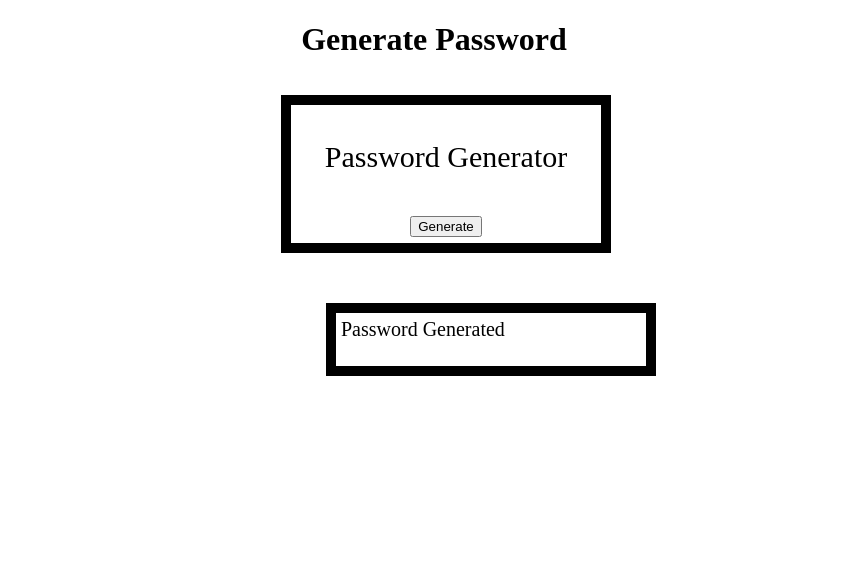
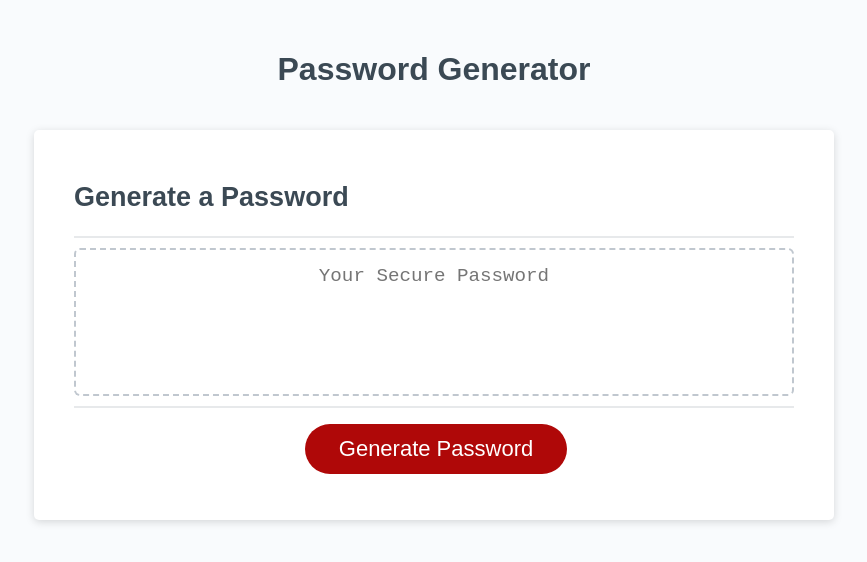
Before and after one commit to AhayahLit/Module-3-Code-Generator, a plain HTML site: page index.html in a window 1280 px wide. Shown: the whole page, without its empty margins (206-1073 px from the left). Drawn offline with Linux system fonts and the light colour scheme.

Commit message:
replaced html and css

```diff
--- a/index.html
+++ b/index.html
@@ -1,24 +1,34 @@
 <!DOCTYPE html>
 <html lang="en">
   <head>
-    <meta charset="UTF-8">
-    <meta http-equiv="X-UA-Compatible" content="IE=edge">
-    <meta name="viewport" content="width=device-width, initial-scale=1.0">
-    <link rel="stylesheet" href="./style.css">
-
+    <meta charset="UTF-8" />
+    <meta name="viewport" content="width=device-width, initial-scale=1.0" />
+    <meta http-equiv="X-UA-Compatible" content="ie=edge" />
+    <title>Password Generator</title>
+    <link rel="stylesheet" href="style.css" />
   </head>
-    <title>Password Generator</title>
   <body>
-    <H1>Generate Password</H1>
-        <div>
-    <div class="Generator">
-        <p>Password Generator</p>
-        <button>Generate</button>
+    <div class="wrapper">
+      <header>
+        <h1>Password Generator</h1>
+      </header>
+      <div class="card">
+        <div class="card-header">
+          <h2>Generate a Password</h2>
         </div>
-        <div class="Password">
-        <p1>Password Generated</p>
+        <div class="card-body">
+          <textarea
+            readonly
+            id="password"
+            placeholder="Your Secure Password"
+            aria-label="Generated Password"
+          ></textarea>
+        </div>
+        <div class="card-footer">
+          <button id="generate" class="btn">Generate Password</button>
         </div>
       </div>
     </div>
-    <script src=" /script.js"></script>
+    <script src="script.js"></script>
   </body>
+</html>
--- a/style.css
+++ b/style.css
@@ -1,34 +1,151 @@
-H1 {
-    text-align: center;
+*,
+*::before,
+*::after {
+  box-sizing: border-box;
 }
-div {
-margin: auto;
-width: 25%;
-padding: 10px;
+
+html,
+body,
+.wrapper {
+  height: 100%;
+  margin: 0;
+  padding: 0;
 }
-.Generator {
-    width: 300px;
-    border: 10px solid black;
-    padding: 5px;
-    margin: 5px;
-    text-align: center;
-    font-size: 30px;
+
+body {
+  font-family: sans-serif;
+  background-color: #f9fbfd;
 }
-.Password {
-    width: 300px;
-    border: 10px solid black;
-    padding: 5px;
-    margin: 50px;
-    text-align: justify;
-    font-size: 20px;
+
+.wrapper {
+  padding-top: 30px;
+  padding-left: 20px;
+  padding-right: 20px;
 }
-.button {
-    width: 50px;
-    border: none;
-    background-color: red;
-    border-radius: 25px;
-    display:inline-block;
+
+header {
+  text-align: center;
+  padding: 20px;
+  padding-top: 0px;
+  color: hsl(206, 17%, 28%);
 }
-/* p1 {
-visibility: hidden;
-} */
+
+.card {
+  background-color: hsl(0, 0%, 100%);
+  border-radius: 5px;
+  border-width: 1px;
+  box-shadow: rgba(0, 0, 0, 0.15) 0px 2px 8px 0px;
+  color: hsl(206, 17%, 28%);
+  font-size: 18px;
+  margin: 0 auto;
+  max-width: 800px;
+  padding: 30px 40px;
+}
+
+.card-header::after {
+  content: " ";
+  display: block;
+  width: 100%;
+  background: #e7e9eb;
+  height: 2px;
+}
+
+.card-body {
+  min-height: 100px;
+}
+
+.card-footer {
+  text-align: center;
+}
+
+.card-footer::before {
+  content: " ";
+  display: block;
+  width: 100%;
+  background: #e7e9eb;
+  height: 2px;
+}
+
+.card-footer::after {
+  content: " ";
+  display: block;
+  clear: both;
+}
+
+.btn {
+  border: none;
+  background-color: hsl(360, 91%, 36%);
+  border-radius: 25px;
+  box-shadow: rgba(0, 0, 0, 0.1) 0px 1px 6px 0px rgba(0, 0, 0, 0.2) 0px 1px 1px
+    0px;
+  color: hsl(0, 0%, 100%);
+  display: inline-block;
+  font-size: 22px;
+  line-height: 22px;
+  margin: 16px 16px 16px 20px;
+  padding: 14px 34px;
+  text-align: center;
+  cursor: pointer;
+}
+
+button[disabled] {
+  cursor: default;
+  background: #c0c7cf;
+}
+
+.float-right {
+  float: right;
+}
+
+#password {
+  -webkit-appearance: none;
+  -moz-appearance: none;
+  appearance: none;
+  border: none;
+  display: block;
+  width: 100%;
+  padding-top: 15px;
+  padding-left: 15px;
+  padding-right: 15px;
+  padding-bottom: 85px;
+  font-size: 1.2rem;
+  text-align: center;
+  margin-top: 10px;
+  margin-bottom: 10px;
+  border: 2px dashed #c0c7cf;
+  border-radius: 6px;
+  resize: none;
+  overflow: hidden;
+}
+
+@media (max-width: 690px) {
+  .btn {
+    font-size: 1rem;
+    margin: 16px 0px 0px 0px;
+    padding: 10px 15px;
+  }
+
+  #password {
+    font-size: 1rem;
+  }
+}
+
+@media (max-width: 500px) {
+  .btn {
+    font-size: 0.8rem;
+  }
+}
+Footer
+© 2022 GitHub, Inc.
+Footer navigation
+Terms
+Privacy
+Security
+Status
+Docs
+Contact GitHub
+Pricing
+API
+Training
+Blog
+About
```
Lines whose indentation alone changed are shown as unchanged.
